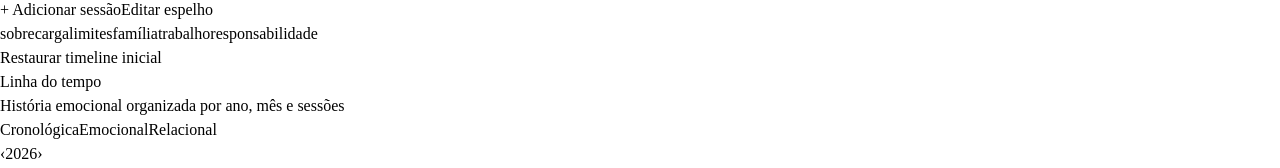
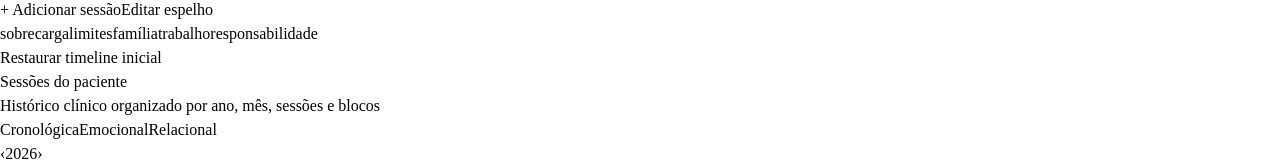
Before and after one commit to FelipeHolandaNovelino/trama-web, a React (Vite) app: page / in a window 1280 px wide. Shown: the part 170-338 px from the top of the page. Built offline with nearby package versions, Linux system fonts and the light colour scheme.

Commit message:
Renomeia timeline principal para sessoes do paciente

```diff
--- a/src/components/Timeline.jsx
+++ b/src/components/Timeline.jsx
@@ -6,7 +6,7 @@ const timelineModes = [
   {
     id: "chronological",
     label: "Cronológica",
-    description: "História emocional organizada por ano, mês e sessões",
+    description: "Histórico clínico organizado por ano, mês, sessões e blocos",
   },
   {
     id: "emotional",
@@ -504,7 +504,7 @@ export function Timeline({ timelineData, onDeleteBlock, onEditBlock }) {
     <section className="rounded-3xl border border-slate-200 bg-white p-6 shadow-sm">
       <div className="flex items-center justify-between gap-6">
         <div>
-          <h3 className="text-xl font-bold text-slate-900">Linha do tempo</h3>
+         <h3 className="text-xl font-bold text-slate-900">Sessões do paciente</h3>
 
           <p className="mt-1 text-sm text-slate-500">
             {currentMode.description}
```
